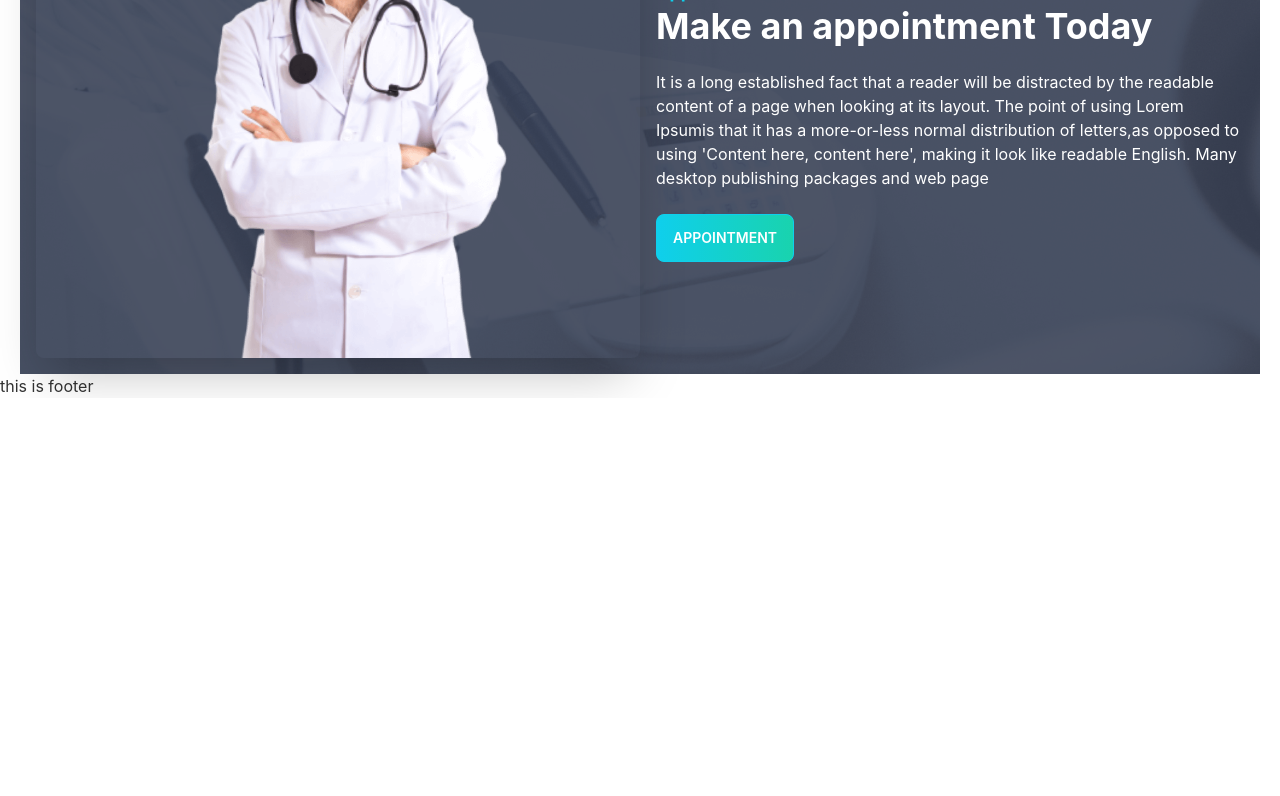
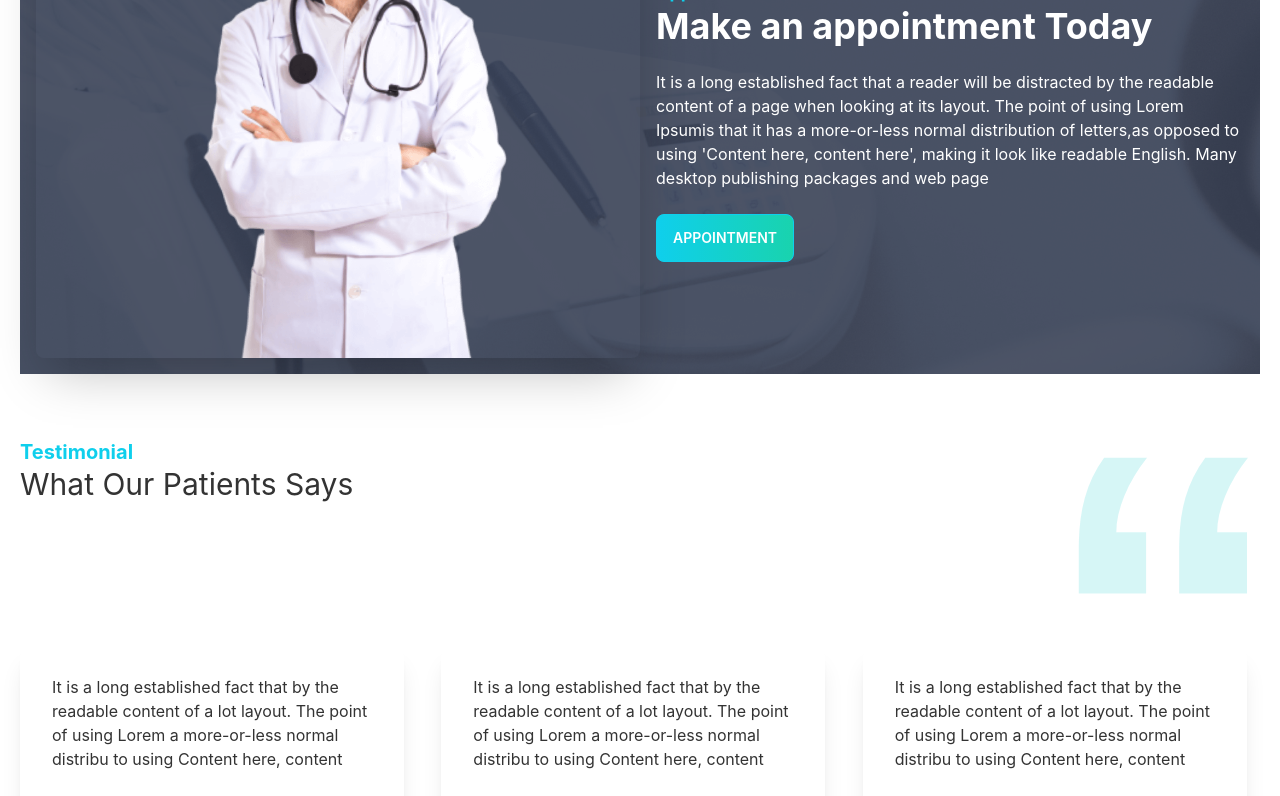
Before and after one commit to rakibulislam7253/doctor-portal-client1, a React (Create React App) app: page / in a window 1280 px wide. Shown: the part 2000-2796 px from the top of the page. Before the commit the page ends 2398 px from the top, so only its background shows below. Built offline with nearby package versions, Linux system fonts and the light colour scheme.

Commit message:
modiul-70 update

```diff
--- a/src/Page/Home/Home/Banner/Banner.js
+++ b/src/Page/Home/Home/Banner/Banner.js
@@ -7,7 +7,7 @@ const Banner = () => {
                 <div className="hero-content flex-col lg:flex-row-reverse">
                     <img src={chair} className=" lg:w-1/2 rounded-lg shadow-2xl" />
                     <div>
-                        <h1 className="text-5xl font-bold">Box Office News!</h1>
+                        <h1 className="text-5xl font-bold">Your New Smile Starts Here</h1>
                         <p className="py-6">Provident cupiditate voluptatem et in. Quaerat fugiat ut assumenda excepturi exercitationem quasi. In deleniti eaque aut repudiandae et a id nisi.</p>
                         <button className="btn btn-primary bg-gradient-to-r from-primary to-secondary text-white">Get Started</button>
                     </div>
--- a/src/Page/Home/Home/Home.js
+++ b/src/Page/Home/Home/Home.js
@@ -4,6 +4,7 @@ import DentalCare from './DentalCare/DentalCare';
 import Infocards from './Infocard/Infocards';
 import Services from './service/Services';
 import Makeappoitment from './Makeappoitment/Makeappoitment'
+import Testimonial from './Testimonial/Testimonial'
 
 const Home = () => {
     return (
@@ -14,6 +15,7 @@ const Home = () => {
             <Services></Services>
             <DentalCare></DentalCare>
             <Makeappoitment></Makeappoitment>
+            <Testimonial></Testimonial>
         </div>
     );
 };
--- a/src/Page/Home/Home/Infocard/Infocards.js
+++ b/src/Page/Home/Home/Infocard/Infocards.js
@@ -26,6 +26,7 @@ const Infocards = () => {
             icon: phone,
             bgClass: 'bg-gradient-to-r from-primary to-secondary'
         },
+
     ]
     return (
         <div className='grid gap-6 mt-12 grid-cols-1 md:grid-cols-2 lg:grid-cols-3'>
--- /dev/null
+++ b/src/Page/Home/Home/Testimonial/Review.js
@@ -0,0 +1,28 @@
+import React from 'react';
+
+const Review = ({ review }) => {
+    const { name, img, reviewpart, location } = review
+    return (
+        <div>
+            <div className="card w-96 bg-base-100 shadow-xl">
+                <div className="card-body">
+                    <p>{reviewpart}</p>
+
+                    <div className="flex items-center mt-6">
+                        <div className="avatar mr-6">
+                            <div className="w-16 rounded-full ring ring-primary ring-offset-base-100 ring-offset-2">
+                                <img src={img} />
+                            </div>
+                        </div>
+                        <div>
+                          <h5 className='text-lg'>{name}</h5>
+                           <p>{location}</p>
+                        </div>
+                    </div>
+                </div>
+            </div>
+        </div>
+    );
+};
+
+export default Review;
--- /dev/null
+++ b/src/Page/Home/Home/Testimonial/Testimonial.js
@@ -0,0 +1,57 @@
+import React from 'react';
+import quata from '../../../../assets/icons/quote.svg'
+import people1 from '../../../../assets/images/people1.png'
+import people2 from '../../../../assets/images/people2.png'
+import people3 from '../../../../assets/images/people3.png'
+import Review from './Review';
+const Testimonial = () => {
+    const review = [
+        {
+            _id: 1,
+            name: "Winson Herry",
+            reviewpart: "It is a long established fact that by the readable content of a lot layout. The point of using Lorem a more-or-less normal distribu to using Content here, content",
+            location: 'California',
+            img: people1
+        },
+        {
+            _id: 2,
+            name: "Winson Herry",
+            img: people2,
+            reviewpart: "It is a long established fact that by the readable content of a lot layout. The point of using Lorem a more-or-less normal distribu to using Content here, content",
+            location: 'California'
+        },
+        {
+            _id: 3,
+            name: "Winson Herry",
+            img: people3,
+            reviewpart: "It is a long established fact that by the readable content of a lot layout. The point of using Lorem a more-or-less normal distribu to using Content here, content",
+            location: 'California'
+        },
+    ]
+    return (
+        <section className='my-16  '>
+            <div className='flex justify-between'>
+                <div>
+                    <h2 className='text-xl text-primary font-bold'>Testimonial</h2>
+                    <h1 className='text-3xl' >What Our Patients Says</h1>
+                </div>
+                <figure>
+                    <img className=' w-24 lg:w-48' src={quata} alt="" srcset="" />
+                </figure>
+
+            </div>
+
+            <div className='grid gap-6 mt-12 grid-cols-1 md:grid-cols-2 lg:grid-cols-3'>
+                {
+                    review.map(review => <Review
+                        key={review._id}
+                        review={review}
+                    >
+
+                    </Review>)
+                }
+            </div>
+        </section>
+    );
+};
+export default Testimonial;
--- a/src/Page/Home/Sheard/Footer/Footer.js
+++ b/src/Page/Home/Sheard/Footer/Footer.js
@@ -1,9 +1,42 @@
 import React from 'react';
-
+import footer from '../../../../assets/images/footer.png'
 const Footer = () => {
     return (
         <div>
-            <h2>this is footer</h2>
+            <footer
+                style={{
+
+                    background: `url(${footer})`,
+                    backgroundSize:'cover'
+                }}
+                className=" p-10">
+                <div className='footer'>
+                    <div>
+                        <span className="footer-title">Services</span>
+                        <a className="link link-hover">Branding</a>
+                        <a className="link link-hover">Design</a>
+                        <a className="link link-hover">Marketing</a>
+                        <a className="link link-hover">Advertisement</a>
+                    </div>
+                    <div>
+                        <span className="footer-title">Company</span>
+                        <a className="link link-hover">About us</a>
+                        <a className="link link-hover">Contact</a>
+                        <a className="link link-hover">Jobs</a>
+                        <a className="link link-hover">Press kit</a>
+                    </div>
+                    <div>
+                        <span className="footer-title">Legal</span>
+                        <a className="link link-hover">Terms of use</a>
+                        <a className="link link-hover">Privacy policy</a>
+                        <a className="link link-hover">Cookie policy</a>
+                    </div>
+                </div>
+                <div className='mt-32 text-center'>
+                    <p>Copyright © 2022 - All right reserved by ACME Industries Ltd</p>
+                </div>
+
+            </footer>
         </div>
     );
 };
```
